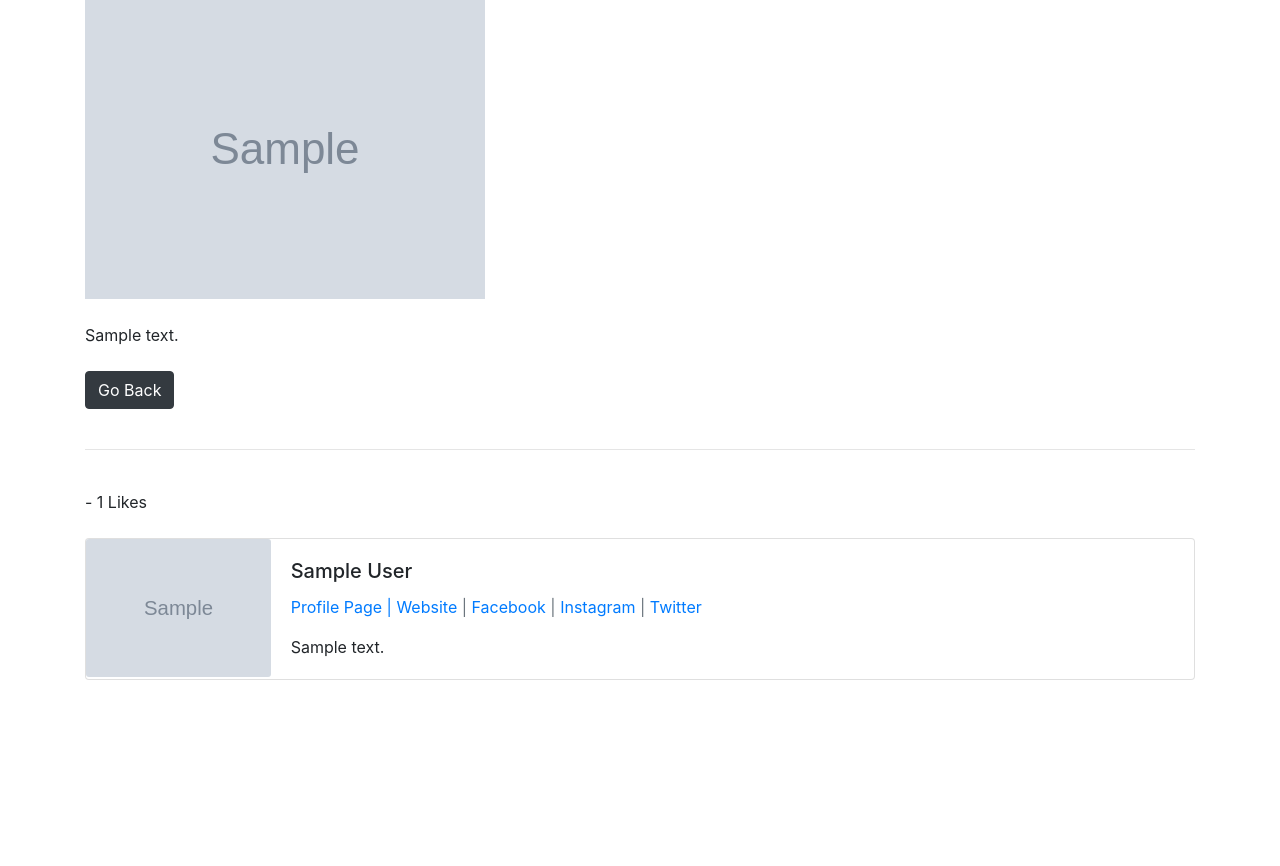
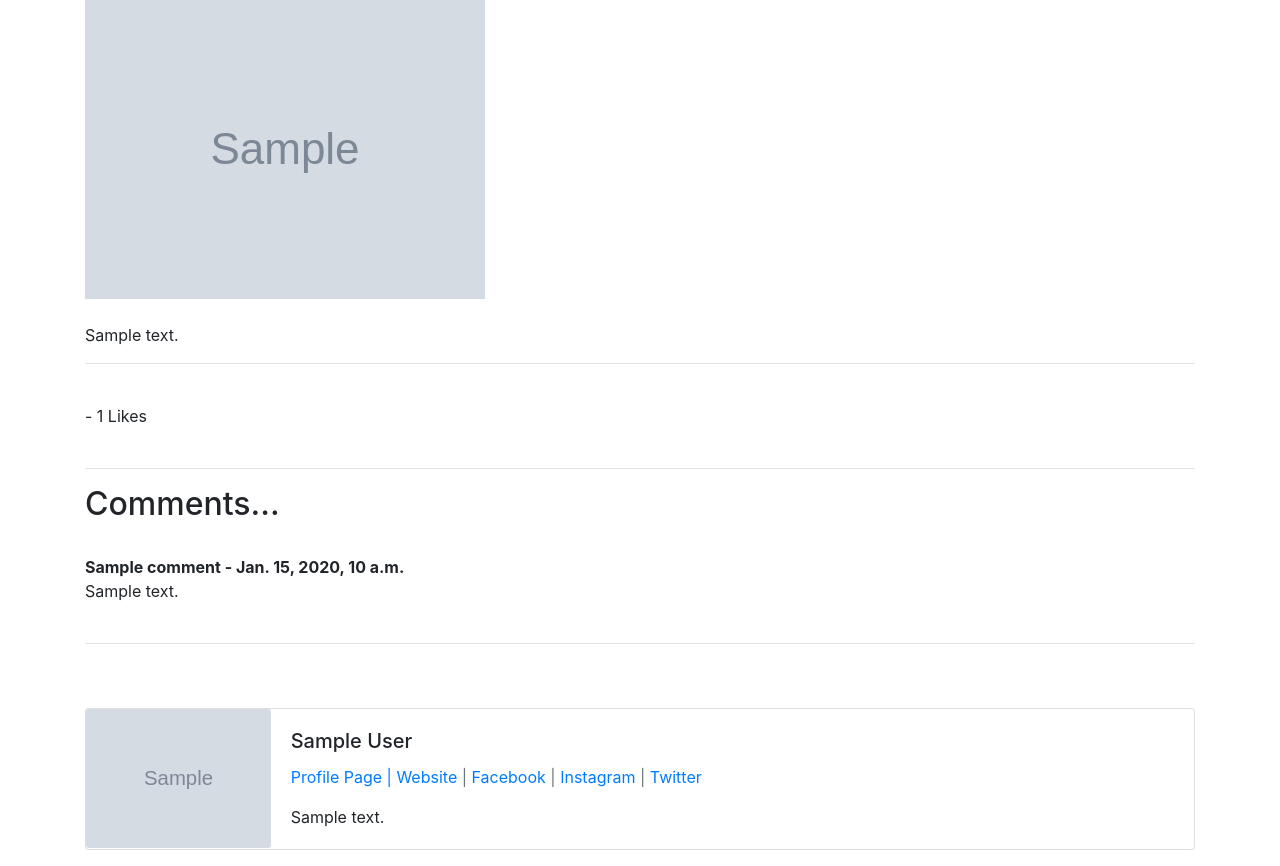
Before and after one commit to matt70iu/Project-4-fullstack-v2, a Django app: page /article/1 in a window 1280 px wide. Shown: the part 194-1060 px from the top of the page. Before the commit the page ends 874 px from the top, so only its background shows below. Run offline with Django 3.2, Linux system fonts and the light colour scheme; tables that the repository leaves empty hold one stand-in row (values such as "Sample post"); grey boxes marked "Sample" are stand-in pictures; some libraries are stand-ins or nearby versions.

Commit message:
add provisioanl comments section for posts to article det and test

```diff
--- a/mainblog/templates/article_details.html
+++ b/mainblog/templates/article_details.html
@@ -25,16 +25,13 @@
 <img src="{{ post.header_image.url }}"><br /><br />
 {% endif %}
 {{ post.body|safe }}
+<hr>
 
-<br /><br />
-<a href="{% url 'home' %}" class="btn btn-dark"></button>Go Back</a>
-<br /></br>
-<hr>
 <br />
-{% if user.is_authenticated %}
+
 <form action="{% url 'like_post' post.pk %}" method="POST">
   {% csrf_token %}
-
+  {% if user.is_authenticated %}
   {% if liked %}
   <button type="submit" , name="post_id" , value="{{ post.id }}" , class="btn btn-danger btn-sm">Unlike</button>
   {% else %}
@@ -47,7 +44,25 @@
 
 </form>
 
-<br /><br />
+<br/>
+<hr>
+<h2>Comments...</h2>
+<br/>
+{% if not post.comments.all %}
+<p>No Comments yet...<a href="#">Add One...</a></p>
+{% else %}
+{% for comment in post.comments.all %}
+<strong>
+  {{ comment.name }} -
+  {{ comment.date_added }}
+</strong>
+<br />
+{{ comment.body }}
+<br/><br/>
+<hr>
+{% endfor %}
+{% endif %}
+<br /> <br />
 <div class="card mb-3">
   <div class="row no-gutters">
     <div class="col-md-2">
```
